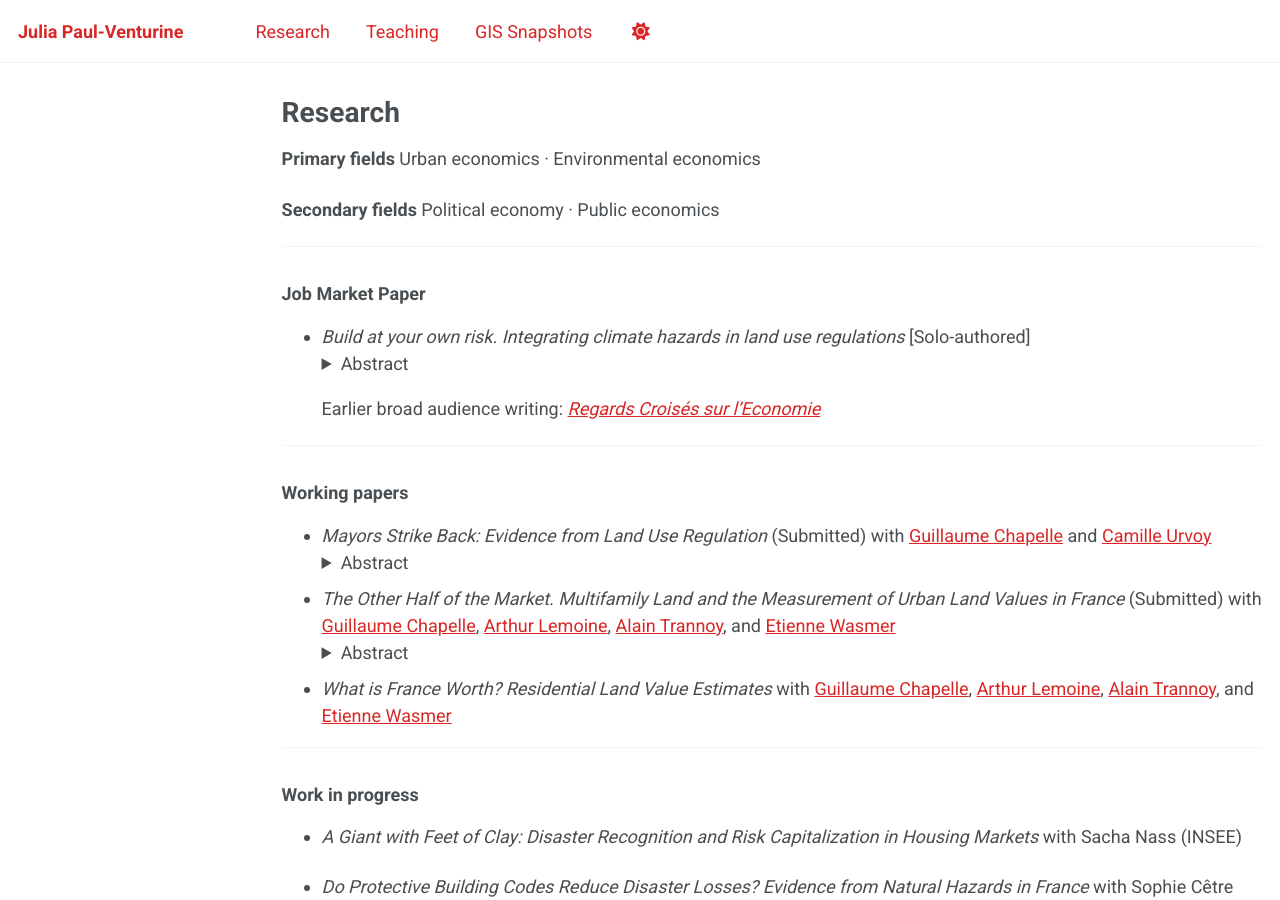
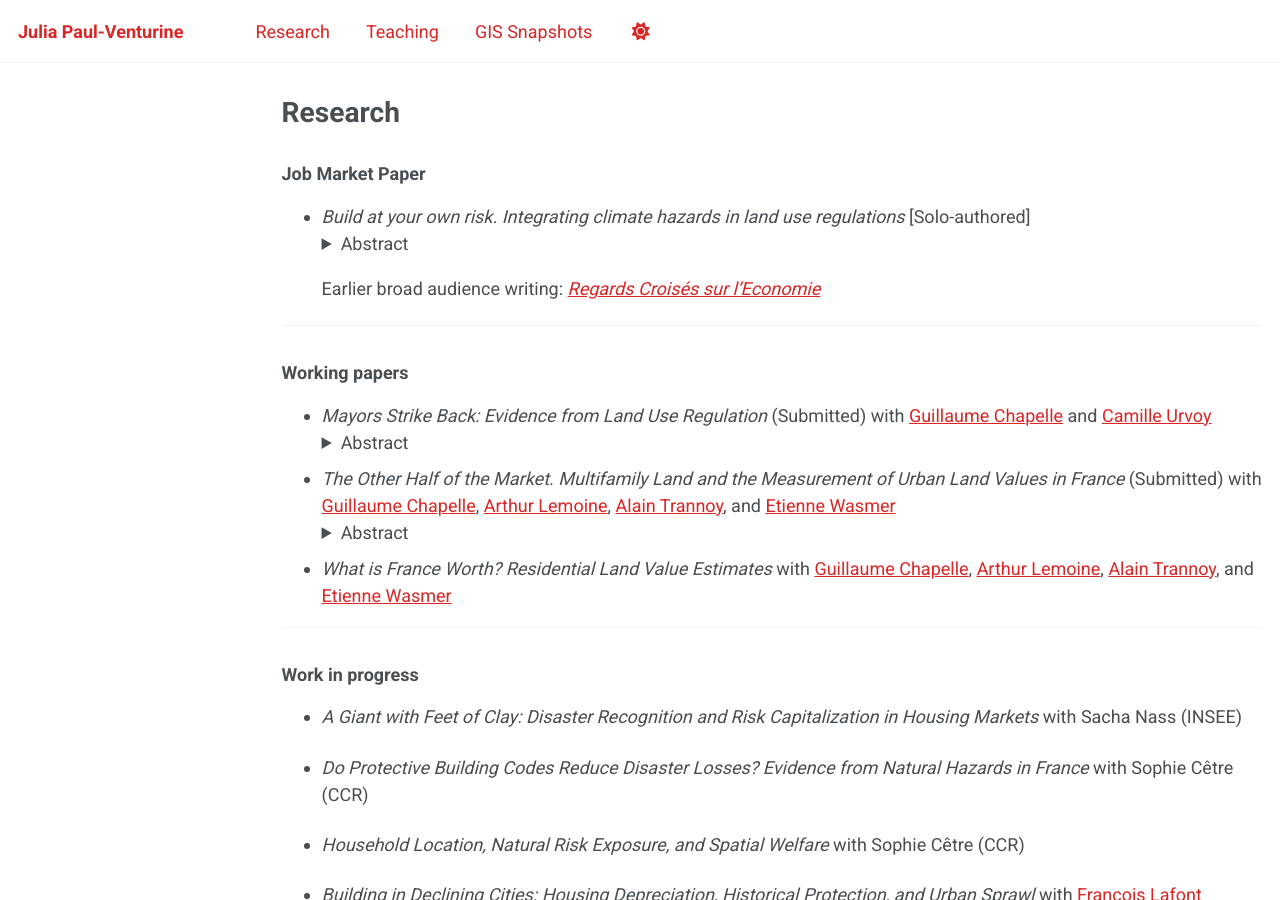
Before and after one commit to julia-paulventurine/julia-paulventurine.github.io, a Jekyll site: the page built from _pages/research.md, in a window 1280 px wide and 900 px high. Built offline with Jekyll 4.4.1, drawn with Linux system fonts in a browser that asks for light colours; a script that is not in the unit is left out.

Commit message:
Update research.md by removing field sections
Removed primary and secondary fields from research page.

```diff
--- a/_pages/research.md
+++ b/_pages/research.md
@@ -4,14 +4,6 @@
 permalink: /research/
 collection: publications
 author_profile: false
----
-
-**Primary fields**
-Urban economics · Environmental economics
-
-**Secondary fields**
-Political economy · Public economics
-
 ---
 
 ### Job Market Paper
```
